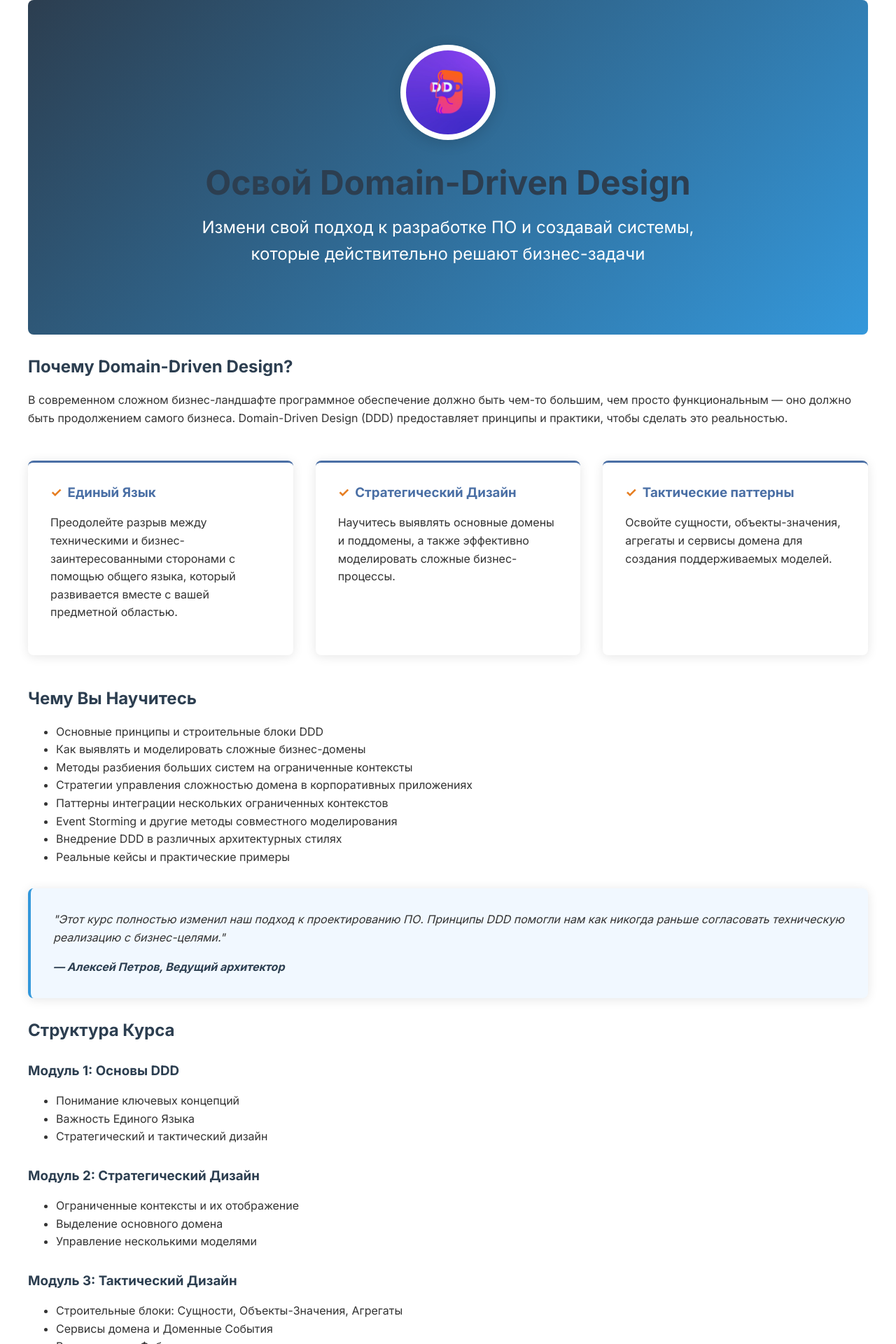
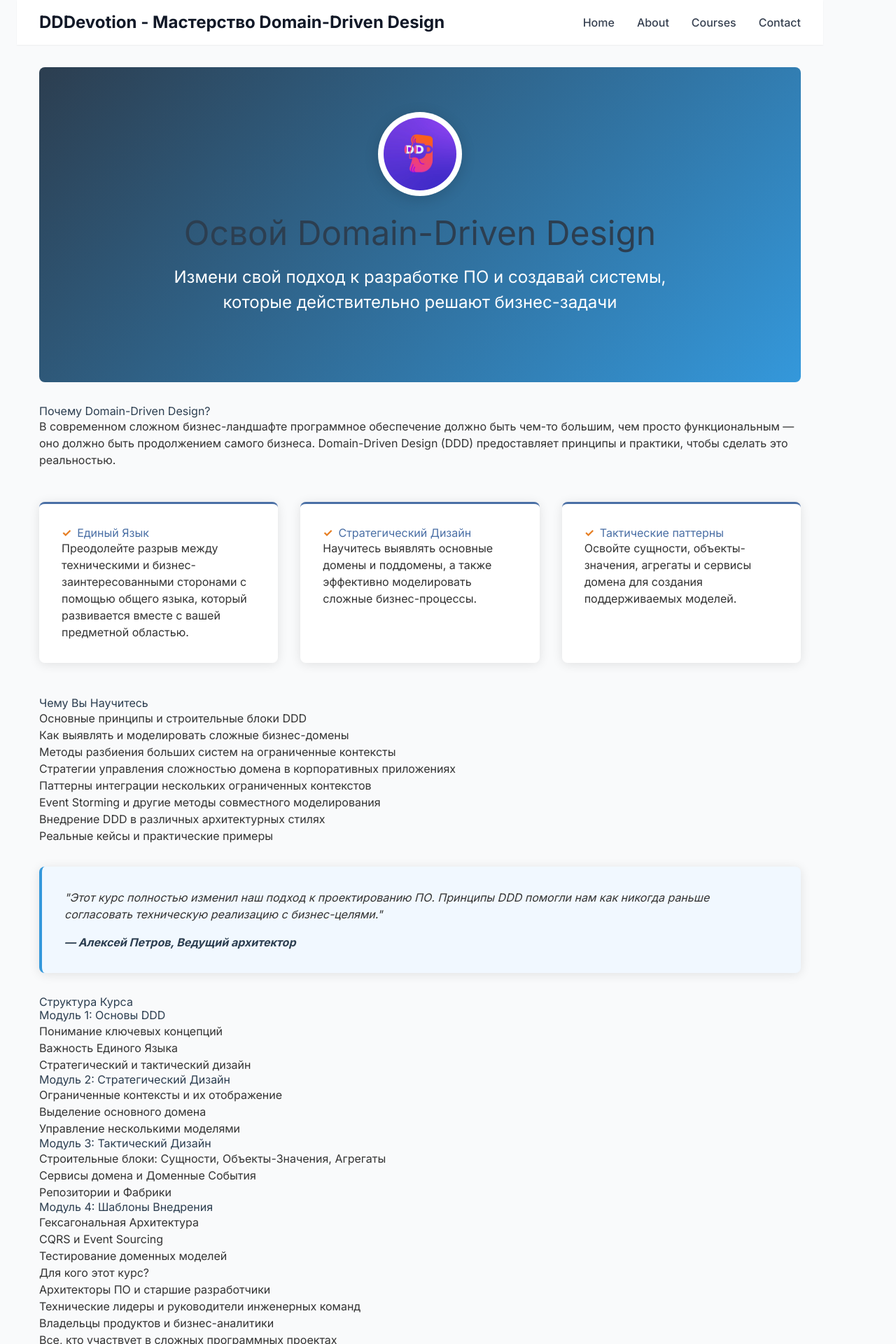
Before and after one commit to GraDea/dddcourse.github.io, a Jekyll site: the page built from index.md, in a window 1280 px wide. Shown: the top 1920 px of the page at 70% size. Built offline with Jekyll 4.4.1, drawn with Linux system fonts in a browser that asks for light colours; nearby versions of some CDN libraries; some of the changed text lies outside the part shown.

Commit message:
feat: add responsive layout with header, footer and Tailwind styling

```diff
--- a/_layouts/default.html
+++ b/_layouts/default.html
@@ -4,10 +4,53 @@
     <meta charset="UTF-8">
     <meta http-equiv="X-UA-Compatible" content="IE=edge">
     <meta name="viewport" content="width=device-width, initial-scale=1">
+    <link rel="preconnect" href="https://fonts.gstatic.com/" crossorigin="" />
+    <link rel="stylesheet" href="https://fonts.googleapis.com/css2?family=Inter:wght@400;500;600;700&display=swap">
     {% include head-custom.html %}
     <title>{{ page.title | default: site.title }}</title>
+    <script src="https://cdn.tailwindcss.com"></script>
+    <style>
+      body {
+        font-family: 'Inter', -apple-system, BlinkMacSystemFont, 'Segoe UI', Roboto, sans-serif;
+      }
+    </style>
   </head>
-  <body>
-    {{ content }}
+  <body class="bg-gray-50 min-h-screen flex flex-col">
+    <header class="bg-white shadow-sm">
+      <div class="max-w-7xl mx-auto px-4 sm:px-6 lg:px-8 py-4">
+        <div class="flex justify-between items-center">
+          <div class="flex items-center space-x-4">
+            <a href="/" class="text-2xl font-bold text-gray-900">
+              {{ site.title | default: "DDD Course" }}
+            </a>
+          </div>
+          <nav class="hidden md:flex space-x-8">
+            <a href="#" class="text-gray-700 hover:text-gray-900 font-medium">Home</a>
+            <a href="#" class="text-gray-700 hover:text-gray-900 font-medium">About</a>
+            <a href="#" class="text-gray-700 hover:text-gray-900 font-medium">Courses</a>
+            <a href="#" class="text-gray-700 hover:text-gray-900 font-medium">Contact</a>
+          </nav>
+          <button class="md:hidden">
+            <svg class="h-6 w-6" fill="none" viewBox="0 0 24 24" stroke="currentColor">
+              <path stroke-linecap="round" stroke-linejoin="round" stroke-width="2" d="M4 6h16M4 12h16m-7 6h7" />
+            </svg>
+          </button>
+        </div>
+      </div>
+    </header>
+
+    <main class="flex-grow">
+      <div class="max-w-7xl mx-auto px-4 sm:px-6 lg:px-8 py-8">
+        {{ content }}
+      </div>
+    </main>
+
+    <footer class="bg-white mt-12 border-t border-gray-200">
+      <div class="max-w-7xl mx-auto py-8 px-4 sm:px-6 lg:px-8">
+        <p class="text-center text-gray-500 text-sm">
+          &copy; {{ 'now' | date: "%Y" }} {{ site.title | default: "DDD Course" }}. All rights reserved.
+        </p>
+      </div>
+    </footer>
   </body>
 </html>
```
Also changed, not shown: 2 other files.
